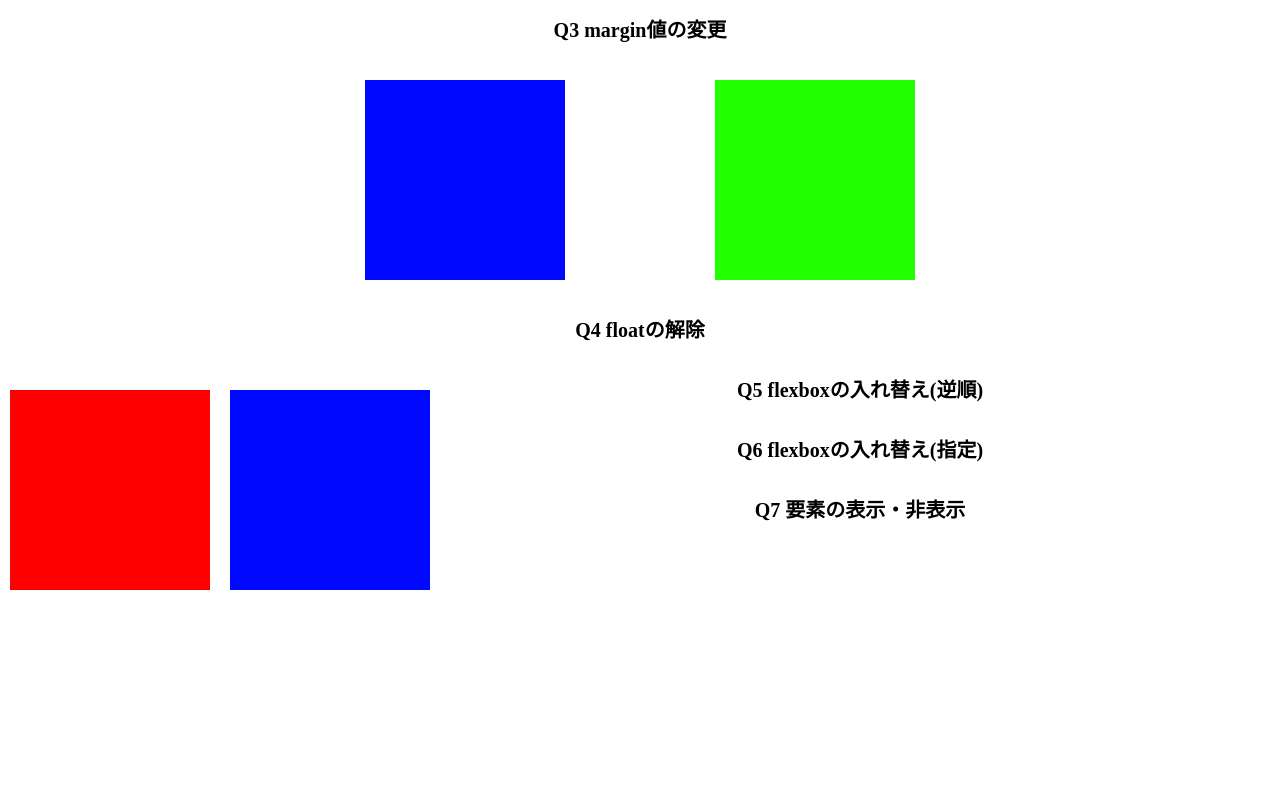
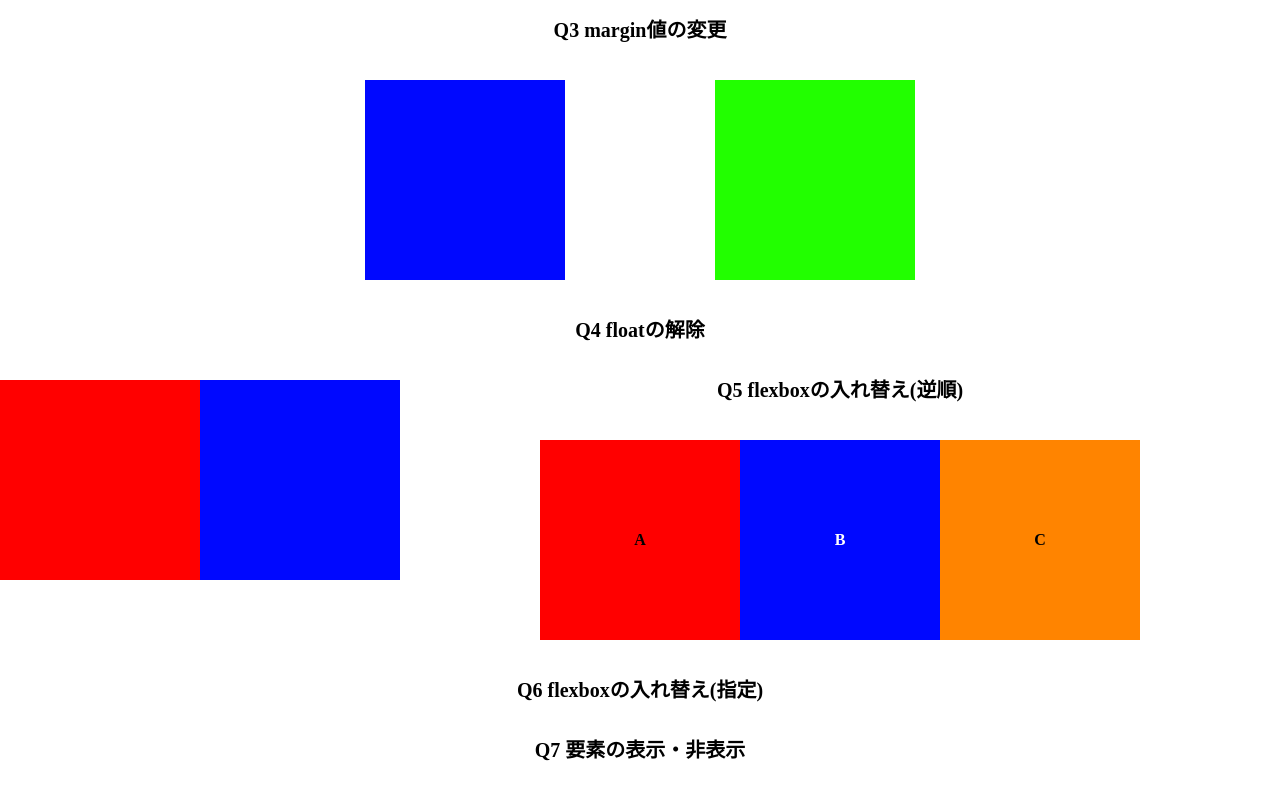
Before and after one commit to haruka0422/responsive-practice-master, a plain HTML site: page index.html in a window 1280 px wide. Shown: the part 920-1720 px from the top of the page. Before the commit the page ends 1520 px from the top, so only its background shows below. Drawn offline with Linux system fonts and the light colour scheme.

Commit message:
2nd commit

```diff
--- a/css/base.css
+++ b/css/base.css
@@ -88,7 +88,6 @@ h3 {
 /* PC用（横並びにする） */
 .q4-box {
   float: left;
-  margin: 10px;
 }
 
 /* SP用（960px未満でfloat解除 & 左寄せ） */
@@ -96,6 +95,42 @@ h3 {
   .q4-box {
     float: none; /* float解除 */
     display: block;
-    margin: 10px 0; /* 左寄せ（中央寄せしない） */
   }
 }
+
+/* 共通 */
+.q5-container {
+  display: flex;
+  justify-content: center;
+  align-items: center;
+  text-align: center; /* 文字を中央寄せ */
+}
+
+.q5-box {
+  width: 200px;
+  height: 200px;
+  display: flex;
+  justify-content: center;
+  align-items: center;
+  font-weight: bold;
+  color: #000;
+}
+
+/* 色分け */
+.box-a {
+  background: #ff0000;
+}
+.box-b {
+  background: #0008ff;
+  color: #fff;
+} /* 青なので文字は白推奨 */
+.box-c {
+  background: #ff8400;
+}
+
+/* SP (960px未満) */
+@media screen and (max-width: 960px) {
+  .q5-container {
+    flex-direction: row-reverse; /* 横並びの逆順 */
+  }
+}
--- a/index.html
+++ b/index.html
@@ -30,6 +30,13 @@
 </div>
 
   <h2 class="question--title">Q5 flexboxの入れ替え(逆順)</h2>
+
+  <div class="q5-container">
+  <div class="q5-box box-a">A</div>
+  <div class="q5-box box-b">B</div>
+  <div class="q5-box box-c">C</div>
+</div>
+
   <h2 class="question--title">Q6 flexboxの入れ替え(指定)</h2>
   <h2 class="question--title">Q7 要素の表示・非表示</h2>
 </body>
```
Also changed, not shown: css/reset.css (line endings or trailing spaces).
